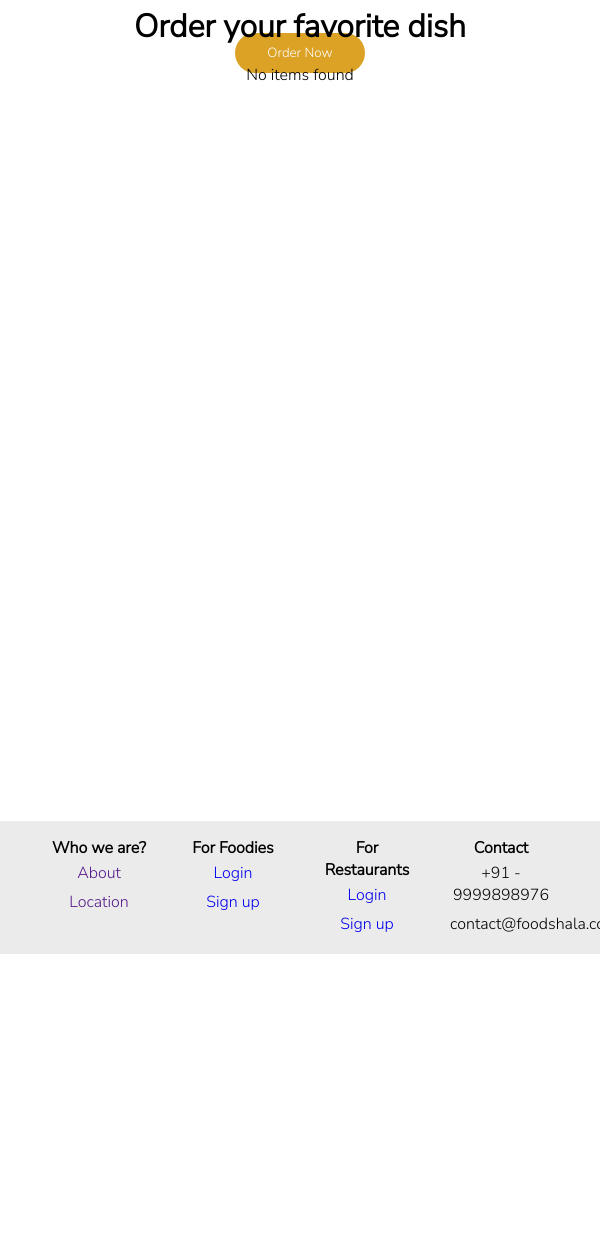
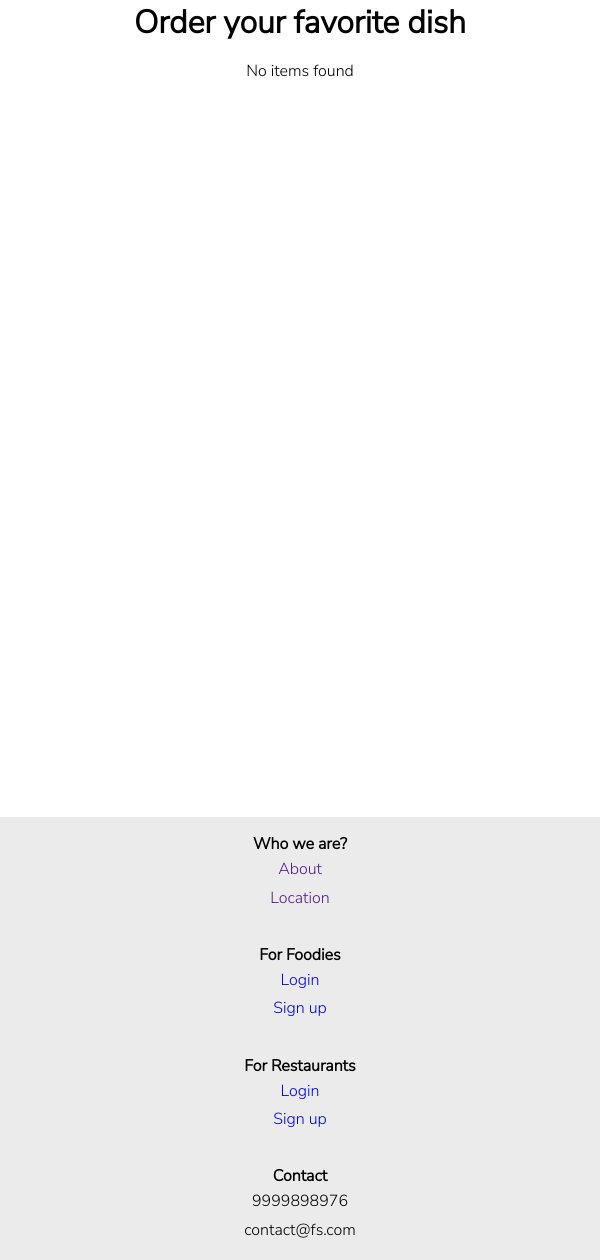
Before and after one commit to GSSanjay/eBusiness, a PHP site: page / in a window 600 px wide; the page is wider, and only the part inside the window is pictured. Shown: the part 529-1789 px from the top of that part. Before the commit the page ends 1483 px from the top of that part, so only its background shows below. Run offline with PHP 8.4, Linux system fonts and the light colour scheme; data that the repository does not hold is empty.

Commit message:
commit 5

```diff
--- a/css/food.css
+++ b/css/food.css
@@ -61,13 +61,15 @@
   display: flex;
   justify-content: space-evenly;
   flex-wrap: wrap;
+  margin: 0rem 5rem;
 }
 
 .restaurant {
   display: flex;
   background-color: rgb(235, 235, 235);
-  margin: 1rem;
+  margin: 0.5rem 0.5rem;
   width: 18%;
+  /* height: 20%; */
   border-radius: 10px;
   flex-direction: column;
   padding-bottom: 1rem;
@@ -76,7 +78,7 @@
 }
 
 .restaurant img {
-  height: 100px;
+  /* height: 100px; */
   border-top-left-radius: 10px;
   border-top-right-radius: 10px;
   width: 100%;
@@ -84,12 +86,11 @@
 
 .restaurant h1 {
   text-align: center;
-  padding: 0.5rem 0rem;
 }
 
 .restaurant p {
   text-align: center;
-  margin: 0.5rem 0rem;
+  margin: 0rem 0rem;
 }
 
 .restaurant div {
@@ -141,3 +142,26 @@
 .restaurant div a {
   color: white;
 }
+
+/* CSS for Responsiveness */
+@media (max-width: 600px) {
+  .restaurants {
+    flex-direction: column;
+    margin: 0rem 0rem;
+    align-items: center;
+  }
+  .restaurant {
+    width: 60%;
+  }
+}
+
+@media (min-width: 600px) {
+  .restaurants {
+    /* flex-direction: column; */
+    margin: 0rem 0rem;
+    align-items: center;
+  }
+  .restaurant {
+    width: 27%;
+  }
+}
--- a/css/footer.css
+++ b/css/footer.css
@@ -7,34 +7,33 @@
 
 /* Footer Style */
 footer {
+  display: flex;
   background-color: rgb(235, 235, 235);
-  /* position: fixed; */
-  width: 100%;
-  /* left: 0; */
   bottom: 0;
-  /* position: absolute; */
 }
 
 .footer {
   display: flex;
   flex-wrap: wrap;
-  text-align: center;
-  margin: 0rem 2rem;
+  width: 100%;
+  /* margin: 0rem 2rem; */
+  justify-content: space-evenly;
 }
 
 .sub-section {
-  width: 25%;
+  width: 10%;
   padding: 1rem;
+  /* margin-right: 1rem; */
 }
 
-.sub-section h4 {
+/* .sub-section h4 {
   margin: 0;
-}
+} */
 
-.sub-section ul {
+/* .sub-section ul {
   padding: 0;
   margin: 0;
-}
+} */
 
 .sub-section ul li {
   list-style: none;
@@ -44,3 +43,18 @@
 .sub-section ul li a {
   text-decoration: none;
 }
+
+/* CSS for Responsiveness */
+@media (max-width: 600px) {
+  footer {
+    text-align: center;
+  }
+  .footer {
+    flex-direction: column;
+  }
+
+  .sub-section {
+    /* margin: 0; */
+    width: 100%;
+  }
+}
--- a/footer.html
+++ b/footer.html
@@ -37,8 +37,8 @@
           <h4>Contact</h4>
 
           <ul>
-            <li>+91 - 9999898976</li>
-            <li>contact@foodshala.com</li>
+            <li>9999898976</li>
+            <li>contact@fs.com</li>
           </ul>
         </div>
       </section>
```
Also changed, not shown: css/customer-signup.css (+28 -3 lines), css/header.css (+45 -0 lines), css/restaurant-signup.css (+29 -4 lines), images/resto-login.jpg (added), 1 other file.
